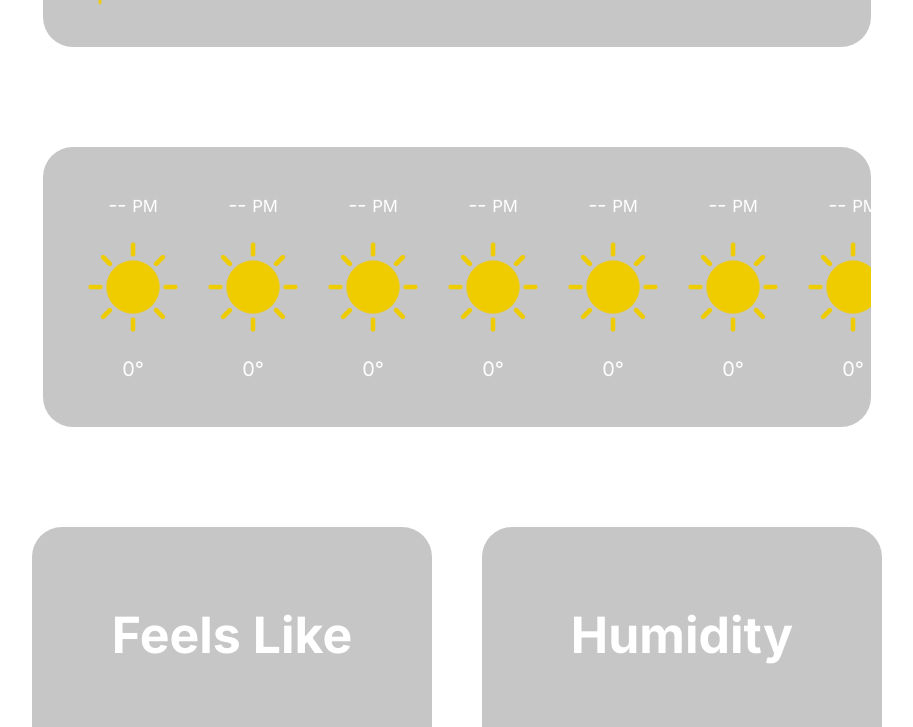
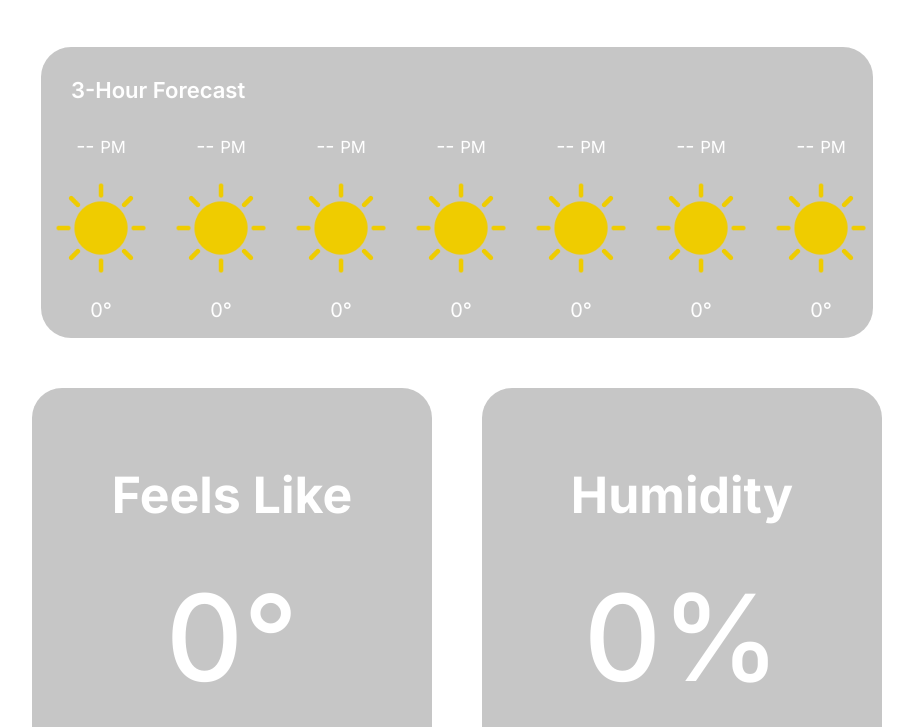
Before and after one commit to l2fc3s/js-weather-app, a plain HTML site: page index.html in a window 1280 px wide. Shown: the part 1440-2167 px from the top of the page, without its empty margins (183-1096 px from the left). Drawn offline with Linux system fonts and the light colour scheme.

Commit message:
added minor styling changes

```diff
--- a/index.html
+++ b/index.html
@@ -100,6 +100,8 @@
 
     <div class="hourly-forecast-container">
       <!-- display temp, time, and image icon -->
+      <div class="hourly-card-wrapper">
+        <h1 class="forecast-header-hourly">3-Hour Forecast</h1>
         <div id="hourlyContainer" class="hourly-card-container">
           <div id="hourlyWeatherCard" class="hourlyWeather-card">
             <p class="hourlyTimeOfDay" id="timeOfDay">-- <small>PM</small></p>
@@ -193,6 +195,7 @@
           </div>
         </div>
       </div>
+    </div>
 
     <div class="weather-data-container">
       <!-- display cards with current weather data such as index, humidity, feels like, etc
--- a/weather-app.css
+++ b/weather-app.css
@@ -128,7 +128,7 @@ body {
   flex-direction: column;
   align-items: center;
   justify-content: center;
-  padding: 150px 0 100px 0;
+  padding: 100px 0 50px 0;
 }
 
 .forecast-card {
@@ -138,14 +138,6 @@ body {
   padding: 30px;
   border-radius: 30px;
 }
-
-/* .forecast-list {
-  width: 60%;
-  max-width: 1000px;
-  background-color: rgba(147, 147, 147, 0.523);
-  padding: 30px;
-  border-radius: 30px;
-} */
 
 .forecast-header {
   font-size: 22px;
@@ -187,17 +179,28 @@ body {
   display: flex;
   justify-content: center;
   align-items: center;
-  padding-bottom: 100px;
+  padding-bottom: 50px;
+}
+
+.forecast-header-hourly {
+  font-size: 22px;
+  /* position: relative;
+  bottom: 13px; */
+  font-weight: 600;
+  padding: 15px 0 0 30px;
+}
+
+.hourly-card-wrapper {
+  background-color: rgba(147, 147, 147, 0.523);
+  /* display: flex; */
+  width: 65%;
+  max-width: 1000px;
+  /* padding: 30px; */
+  border-radius: 30px;
 }
 
 .hourly-card-container {
-  background-color: rgba(147, 147, 147, 0.523);
   display: flex;
-  /* align-items: center; */
-  width: 60%;
-  max-width: 1000px;
-  padding: 30px;
-  border-radius: 30px;
   overflow: scroll;
   overflow: -moz-scrollbars-none;
   -ms-overflow-style: none;
```
Lines whose indentation alone changed are shown as unchanged.
